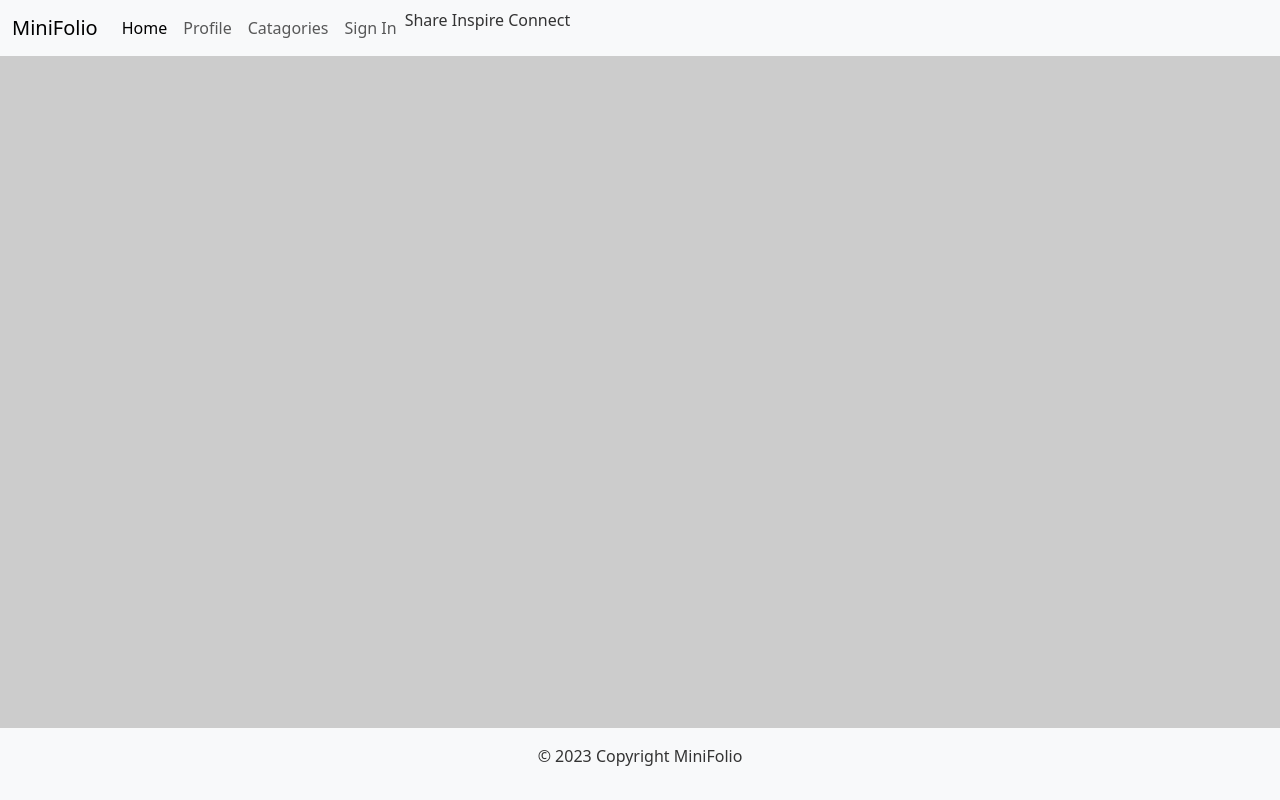
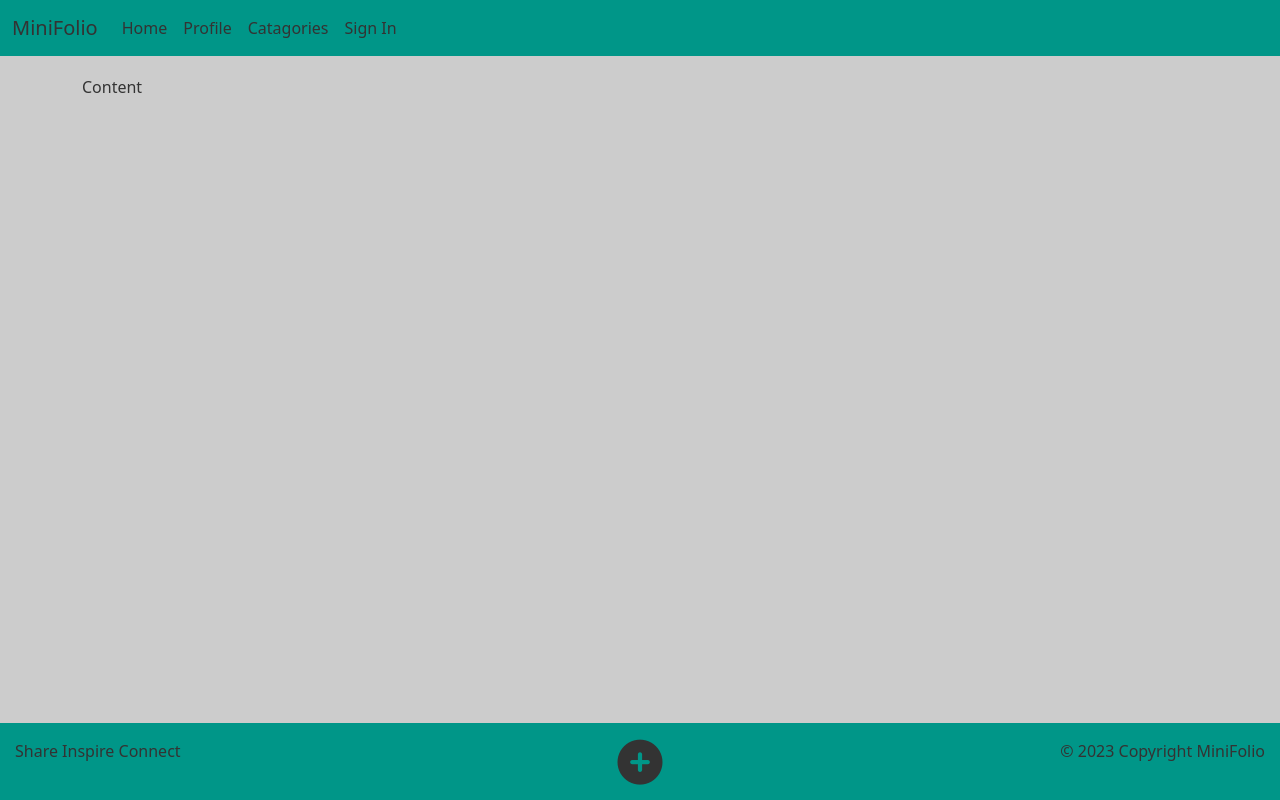
Before and after one commit to JamieB92/MiniFolio-PP4, a Django app: template templates/base.html in a window 1280 px wide. Run offline with Django 3.2, Linux system fonts and the light colour scheme; the template is opened without the code that fills it, so the values that code supplies are empty; some libraries are stand-ins or nearby versions.

Commit message:
create further styling for footer

```diff
--- a/static/css/style.css
+++ b/static/css/style.css
@@ -1,7 +1,64 @@
+/* Global */
+
 body {
     background-color: rgb(204, 204, 204);
     color: rgb(51, 51, 51);
-    display: flex;
-    min-height: 100vh;
-    flex-direction: column;
 }
+
+main {
+    padding-top: 75px;
+    padding-bottom: 75px;
+}
+
+button {
+    all: unset;
+}
+
+
+/* Navbar and Footer */
+.navbar,
+.footer {
+    background-color: rgb(0, 150, 136);
+    color: rgb(51, 51, 51);
+}
+
+.nav-link,
+.navbar-brand {
+    color: rgb(51, 51, 51);
+}
+
+.navbar-brand:hover,
+.nav-link:hover,
+.navbar-toggler {
+    color: rgb(204, 204, 204);
+}
+
+.postbtn {
+    border: none;
+    font-size: 30px;
+    cursor: pointer;
+}
+
+.qoute {
+    padding-left: 15px;
+}
+
+.copyright {
+    padding-right: 15px;
+}
+
+/* Media Querys */
+
+/* Small screen */
+@media screen and (max-width:576px) {
+
+    /* Footer  */
+    .qoute,
+    .copyright {
+        display: none;
+    }
+
+    .postbtn {
+        margin: 10px;
+    }
+}
--- a/templates/base.html
+++ b/templates/base.html
@@ -8,14 +8,15 @@
     <meta charset="UTF-8">
     <meta http-equiv="X-UA-Compatible" content="IE=edge">
     <meta name="viewport" content="width=device-width, initial-scale=1.0">
+    <script src="https://kit.fontawesome.com/a300c01b71.js" crossorigin="anonymous"></script>
     <link href="https://cdn.jsdelivr.net/npm/bootstrap@5.3.1/dist/css/bootstrap.min.css" rel="stylesheet"
         integrity="sha384-4bw+/aepP/YC94hEpVNVgiZdgIC5+VKNBQNGCHeKRQN+PtmoHDEXuppvnDJzQIu9" crossorigin="anonymous">
     <link rel="stylesheet" href="{% static 'css/style.css' %}">
 </head>
 
-<body>
+<body class="d-flex flex-column vh-100">
     <header>
-        <nav class="navbar navbar-expand-lg bg-body-tertiary">
+        <nav class="navbar navbar-expand-lg fixed-top">
             <div class="container-fluid">
                 <a class="navbar-brand" href="#">MiniFolio</a>
                 <button class="navbar-toggler" type="button" data-bs-toggle="collapse" data-bs-target="#navbarNav"
@@ -25,7 +26,7 @@
                 <div class="collapse navbar-collapse" id="navbarNav">
                     <ul class="navbar-nav">
                         <li class="nav-item">
-                            <a class="nav-link active" aria-current="page" href="#">Home</a>
+                            <a class="nav-link" href="#">Home</a>
                         </li>
                         <li class="nav-item">
                             <a class="nav-link" href="#">Profile</a>
@@ -36,33 +37,40 @@
                         <li class="nav-item">
                             <a class="nav-link " href="#">Sign In</a>
                         </li>
-                        <li class="nav-item">Share Inspire Connect</li>
                     </ul>
                 </div>
-
-
-
             </div>
         </nav>
     </header>
     <main>
         <div class="container">
             {% block content %}
-            <!-- Content -->
-            {% endblock content %}
+            Content
+             {% endblock content %}
+ </div>
+    </main>
+    <footer class="footer mt-auto py-3 fixed-bottom">
+
+        <div class="row">
+            <div class="col-sm">
+            <p class="text-start qoute">Share Inspire Connect</p>
+            </div>
+            <div class="col-sm">
+                <div class="text-center">
+                    <button class="postbtn"><i class="fa-sharp fa-solid fa-circle-plus fa-xl" style="color: #333333;"></i></button>
+                </div>
+            </div>
+            <div class="col-sm">
+                <p class="text-end copyright"> © 2023 Copyright MiniFolio</p>
+            </div>
         </div>
-    </main>
-    <footer class="footer mt-auto py-3 bg-body-tertiary text-center">
-        <div class="container">
-            <p>© 2023 Copyright MiniFolio</p>
-        </div>
+
+
     </footer>
     <!-- Bootstrap JS Script -->
     <script src="https://cdn.jsdelivr.net/npm/bootstrap@5.3.1/dist/js/bootstrap.bundle.min.js"
         integrity="sha384-HwwvtgBNo3bZJJLYd8oVXjrBZt8cqVSpeBNS5n7C8IVInixGAoxmnlMuBnhbgrkm"
         crossorigin="anonymous"></script>
-    <!-- My Js Script -->
-    <script src="/static/js/script.js"></script>
     </body>
 
     </html>
```
